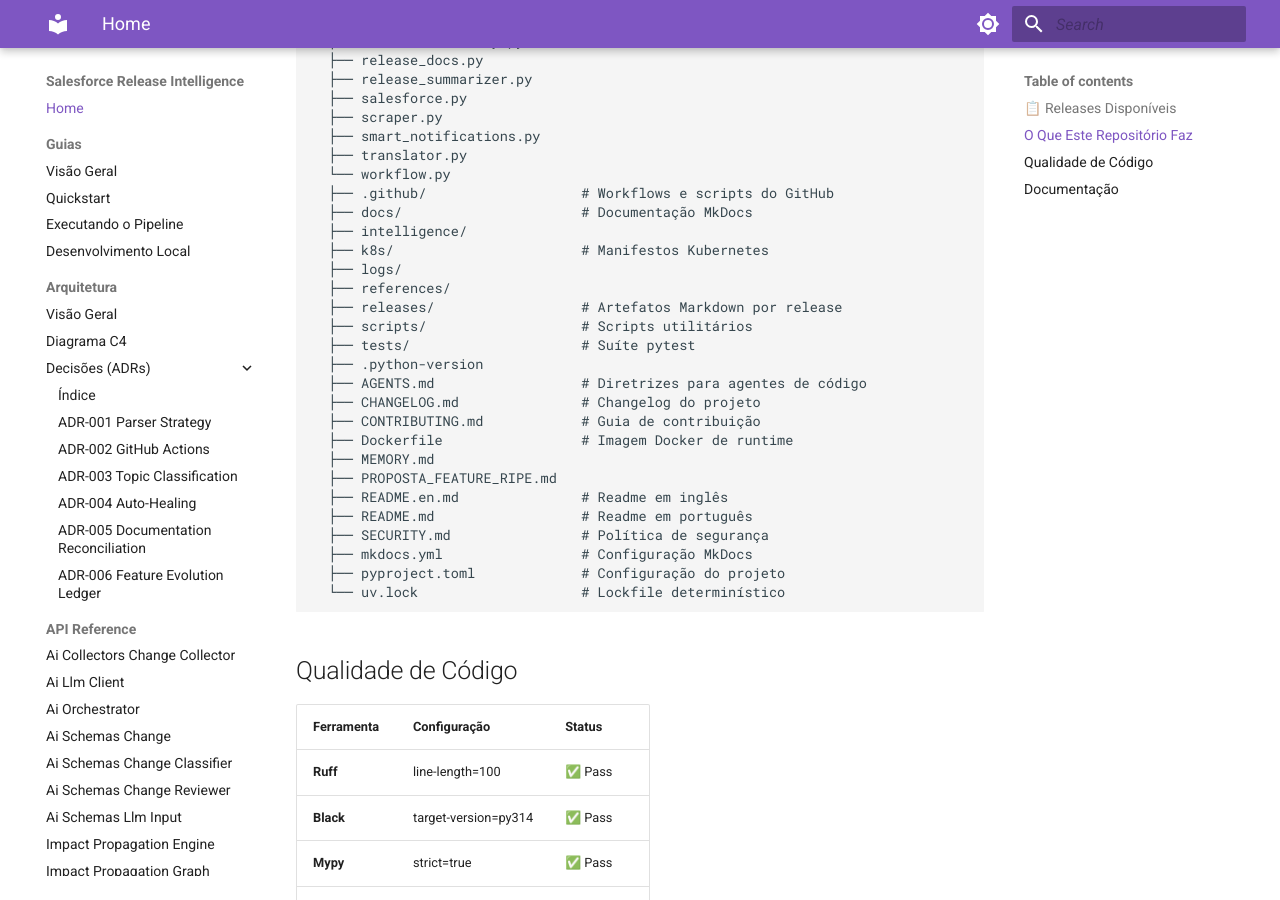
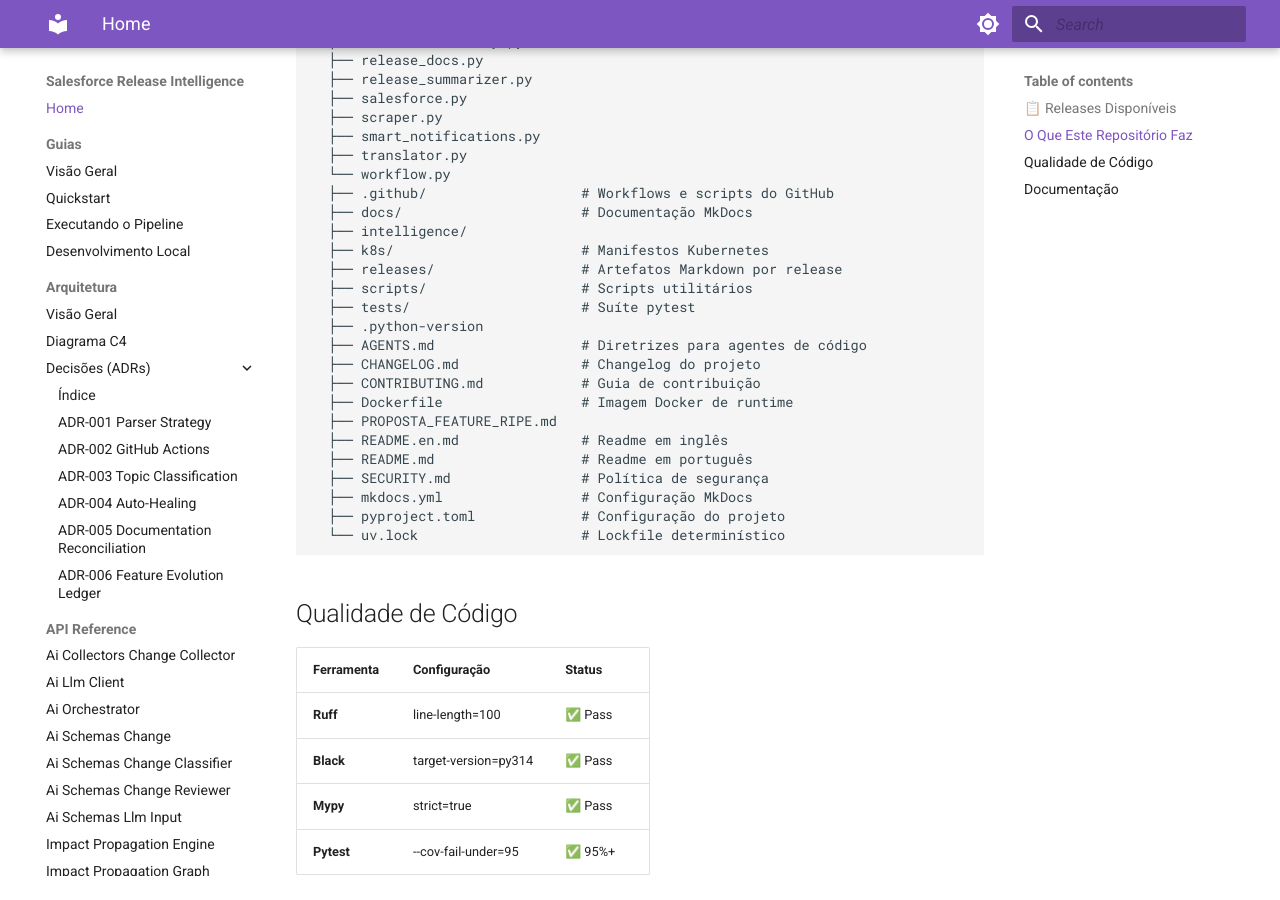
Before and after one commit to Fatal1tyBarucco/Salesforce-WebDev, an MkDocs documentation site: the page built from docs/index.md, in a window 1280 px wide and 900 px high, scrolled down 7430 px. Built offline with MkDocs 1.6.1 and Material for MkDocs 9.7.7, drawn with Linux system fonts in a browser that asks for light colours.

Commit message:
docs(sync): reconcile documentation — 2026-10-18 02:25 UTC

````diff
--- a/docs/index.md
+++ b/docs/index.md
@@ -380,8 +380,6 @@ Salesforce-WebDev/
   ├── docs/                      # Documentação MkDocs
   ├── intelligence/
   ├── k8s/                       # Manifestos Kubernetes
-  ├── logs/
-  ├── references/
   ├── releases/                  # Artefatos Markdown por release
   ├── scripts/                   # Scripts utilitários
   ├── tests/                     # Suíte pytest
@@ -390,7 +388,6 @@ Salesforce-WebDev/
   ├── CHANGELOG.md               # Changelog do projeto
   ├── CONTRIBUTING.md            # Guia de contribuição
   ├── Dockerfile                 # Imagem Docker de runtime
-  ├── MEMORY.md
   ├── PROPOSTA_FEATURE_RIPE.md
   ├── README.en.md               # Readme em inglês
   ├── README.md                  # Readme em português
@@ -398,6 +395,7 @@ Salesforce-WebDev/
   ├── mkdocs.yml                 # Configuração MkDocs
   ├── pyproject.toml             # Configuração do projeto
   └── uv.lock                    # Lockfile determinístico
+
 ```
 
 ## Qualidade de Código
````
Also changed, not shown: docs/.documentation-manifest.json.
